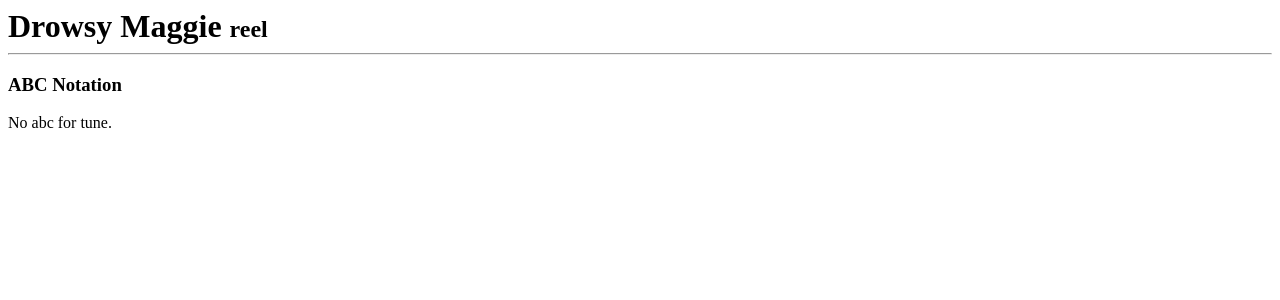
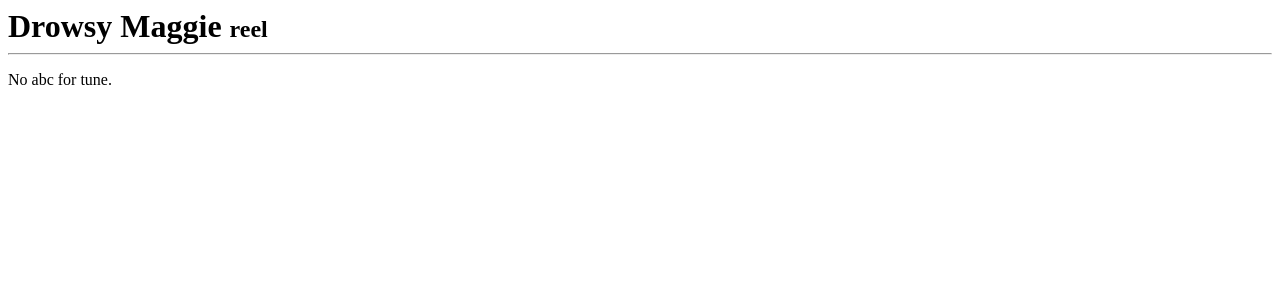
Before and after one commit to claytoncook12/40sessiontunes, a Django app: page /tunes/3/ in a window 1280 px wide. Shown: the top 300 px of the page. Run offline with Django 3.2, Linux system fonts and the light colour scheme; data comes from the database, SQL or seed files in the repository; data that the repository does not hold is empty.

Commit message:
remove poor tile in detail view

```diff
--- a/DjangoApp/templates/tunes/detail.html
+++ b/DjangoApp/templates/tunes/detail.html
@@ -46,7 +46,6 @@
 
 <h1 style="display:inline;">{{ tune.name }} <h2 style="display:inline;">{{ tune.tune_type }}</h2></h1>
 <hr>
-<h3>ABC Notation</h3>
 
 {% if abc_list %}
     {% for abc in abc_list %}
```
